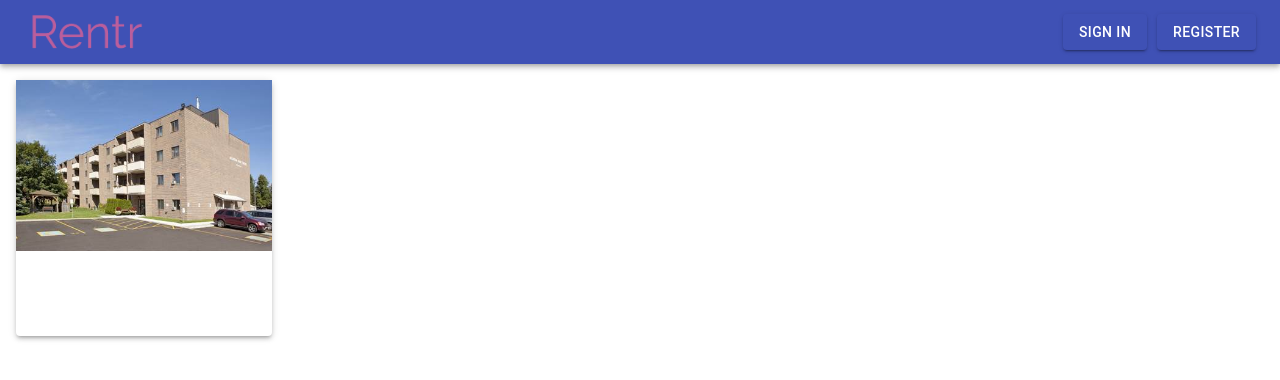
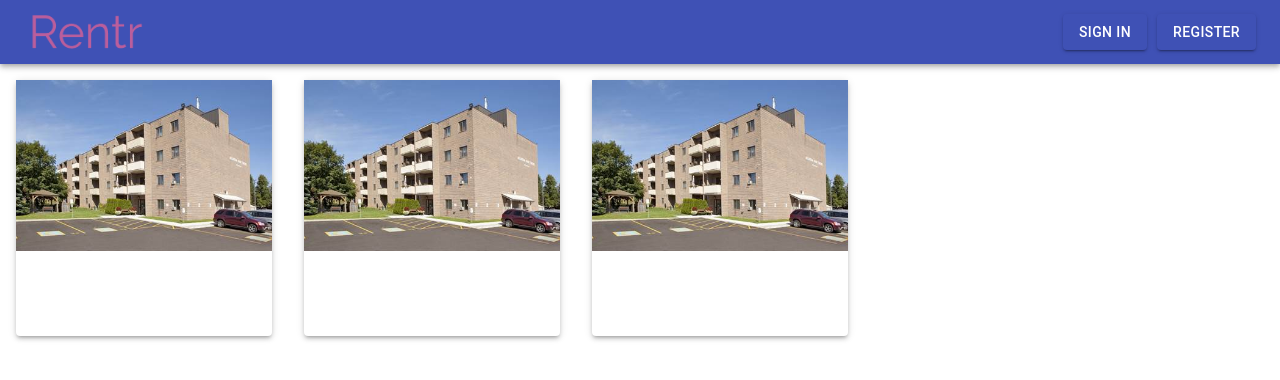
Before and after one commit to jcsnorlax97/rentr, a React (Create React App) app in the folder frontend/: page / in a window 1280 px wide. Shown: the top 380 px of the page. Built offline with nearby package versions, Linux system fonts and the light colour scheme.

Commit message:
two more images

```diff
--- a/frontend/src/components/HomeContent/homeContent.jsx
+++ b/frontend/src/components/HomeContent/homeContent.jsx
@@ -12,6 +12,22 @@ class HomeContent extends Component {
   render() {
     return (
       <div className="homeContent">
+        <Paper elevation={3} style = {{
+          width: 256,
+          height: 256,
+          margin: 16
+        }}>
+          <Listing/>
+        </Paper>
+
+        <Paper elevation={3} style = {{
+          width: 256,
+          height: 256,
+          margin: 16
+        }}>
+          <Listing/>
+        </Paper>
+
         <Paper elevation={3} style = {{
           width: 256,
           height: 256,
```
